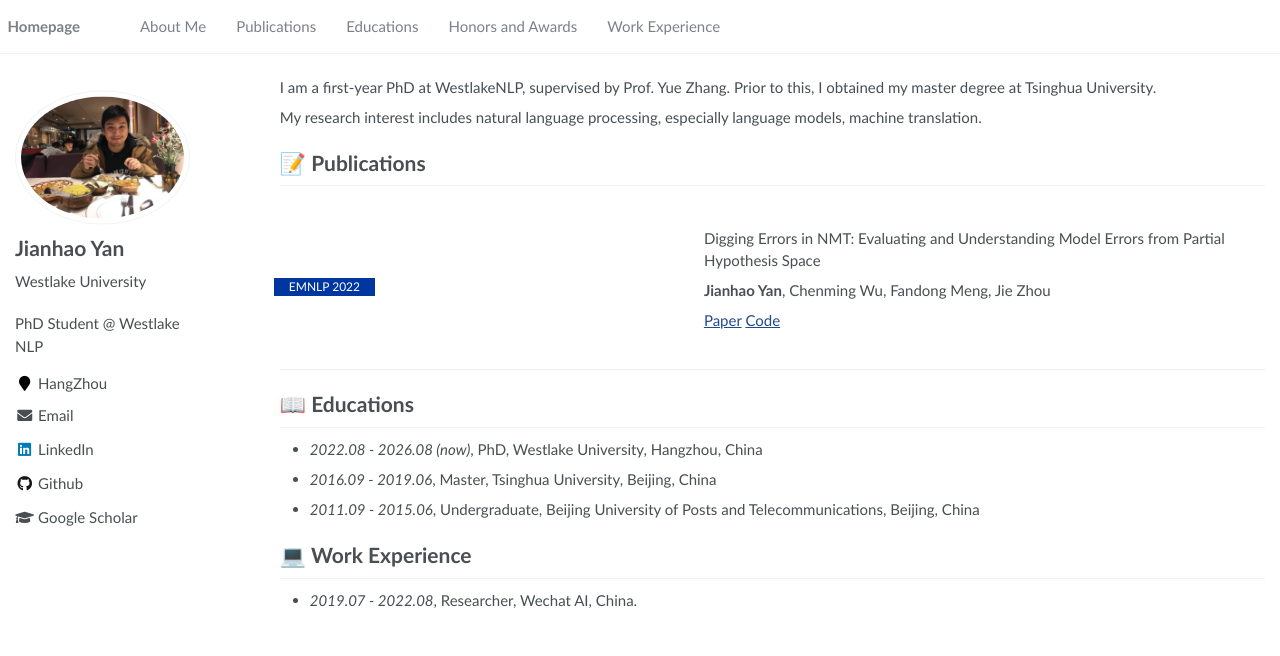
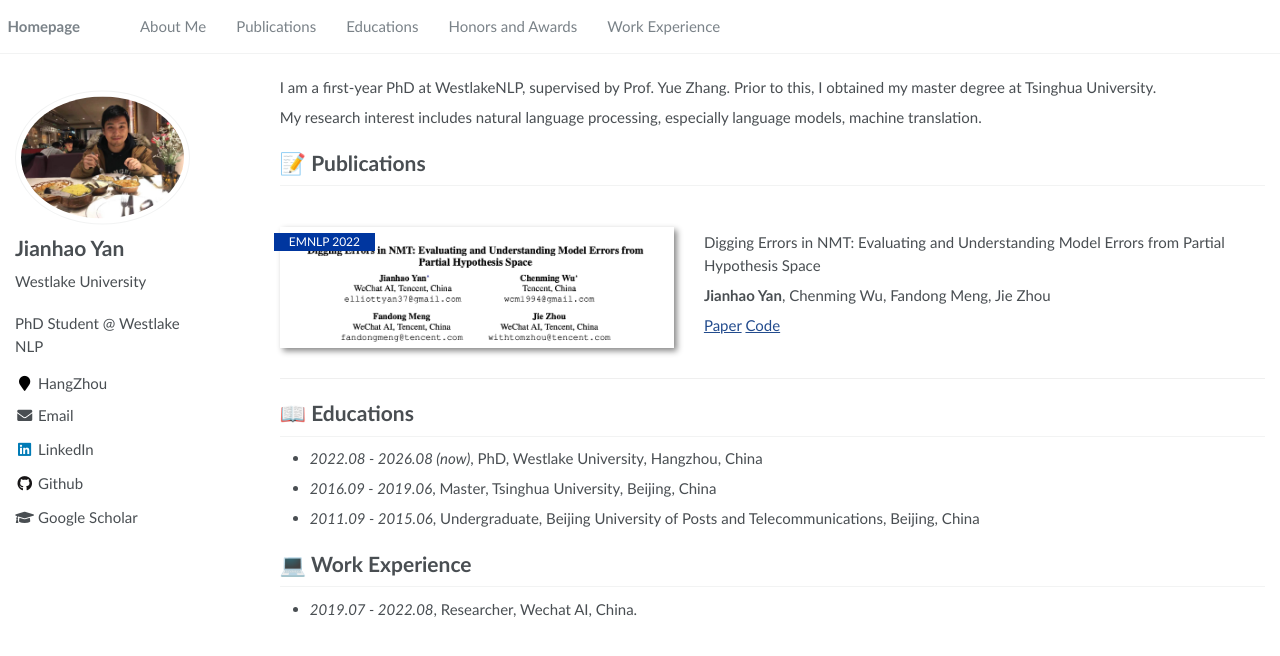
Before and after one commit to ElliottYan/ElliottYan.github.io, a Jekyll site: the page built from _pages/about.md, in a window 1280 px wide. Shown: the top 656 px of the page. Built offline with Jekyll 4.4.1, drawn with Linux system fonts in a browser that asks for light colours.

Commit message:
add images

```diff
--- a/_pages/about.md
+++ b/_pages/about.md
@@ -28,7 +28,7 @@ My research interest includes natural language processing, especially language m
 
 # 📝 Publications
 
-<div class='paper-box'><div class='paper-box-image'><div><div class="badge">EMNLP 2022</div><img height="100%" width="100%"></div></div>
+<div class='paper-box'><div class='paper-box-image'><div><div class="badge">EMNLP 2022</div><img src='images/digging_errors.png' height="100%" width="100%"></div></div>
 <div class='paper-box-text' markdown="1">
 
 Digging Errors in NMT: Evaluating and Understanding Model Errors from Partial Hypothesis Space
```
Also changed, not shown: images/digging_errors.png (added), 1 other file.
